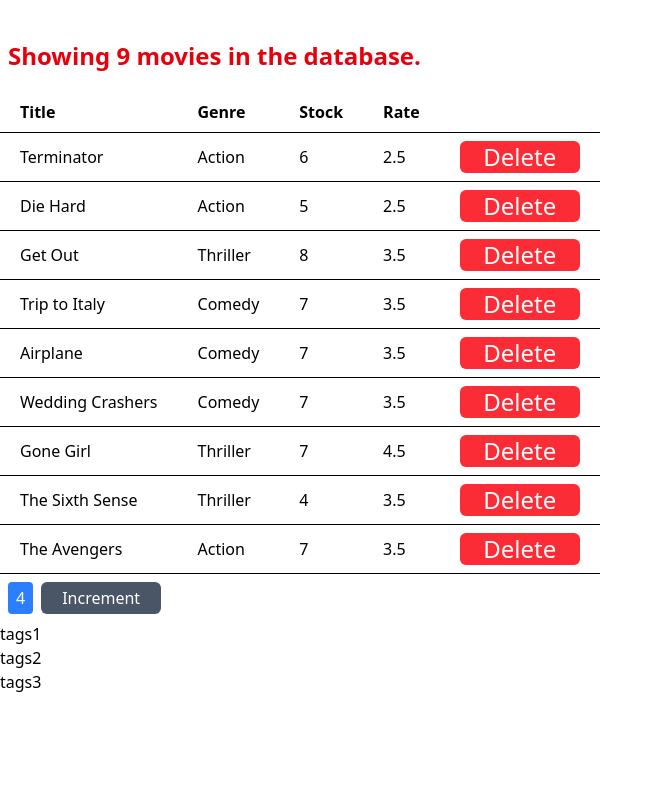
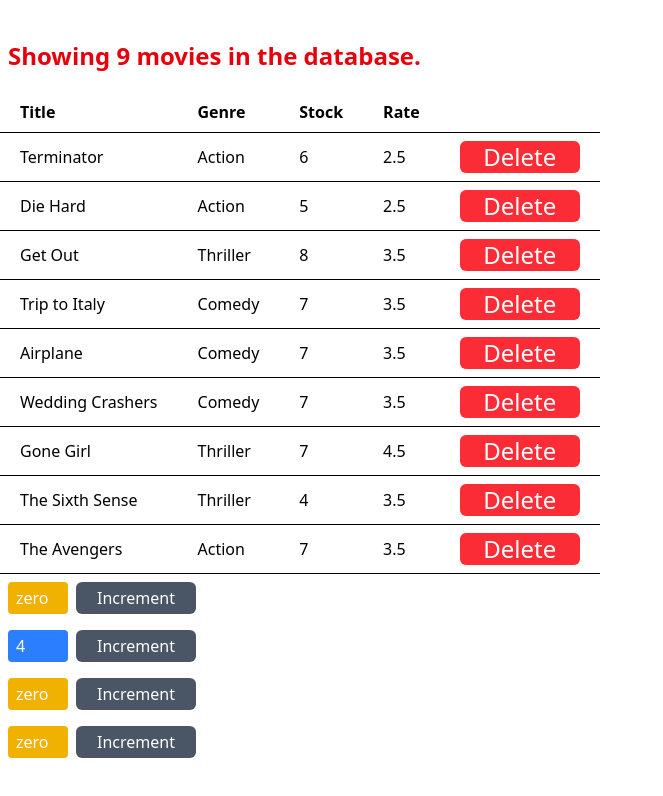
Before and after one commit to Gurmuked/React_practice, a React (Vite) app in the folder react-mosh/: page / in a window 1280 px wide. Shown: the top 796 px of the page, without its empty margins (0-663 px from the left). Built offline with nearby package versions, Linux system fonts and the light colour scheme.

Commit message:
part-6 increment button with it display button by adding  props concept

```diff
--- a/react-mosh/src/App.jsx
+++ b/react-mosh/src/App.jsx
@@ -1,5 +1,5 @@
 import React from 'react';
-import Counter from './components/counter';
+import Counters from './components/counters';
 import Movies from './components/Movies';
 
 function App() {
@@ -7,7 +7,7 @@
   return (
     <>
        <Movies />
-      <Counter />
+      <Counters />
 
     </>
   )
--- a/react-mosh/src/components/Movies.jsx
+++ b/react-mosh/src/components/Movies.jsx
@@ -4,7 +4,6 @@
 class Movies extends Component {
   state = {
     movies: getMovies()
-     // Initialize movies from fakeMovies.js
   };
 
   handleDelete = (movie) => {
@@ -12,8 +11,7 @@
     this.setState({movies:mov});
   }
   render() {
-    const { movies } = this.state; // Destructure movies from state
-    console.log(this.state.movies);
+    const { movies } = this.state;
 
     if (movies.length === 0) return <p  className="text-2xl text-red-600 font-bold pl-2 mb-5 mt-10">There are no movies in the database.</p>;
 
--- a/react-mosh/src/components/counter.jsx
+++ b/react-mosh/src/components/counter.jsx
@@ -1,34 +1,36 @@
-import React, { Component } from 'react';
-class Conuter extends Component {
+import React, { Component } from "react";
+
+class Counter extends Component {
   state = {
-    count:4,
-    tags:['tags1', 'tags2', 'tags3']
-  } ;
+    value:this.props.value
+   };
+
   formatCount = () =>{
-    const {count} = this.state;
-    return this.state.count === 0 ? "zero" : count;
+    return this.state.value === 0 ? "zero" : this.state.value;
+  }
 
-  }
   handleIncrement = () => {
-    this.setState({count: this.state.count+1});
+    this.setState({value: this.state.value + 1});
   }
 
   getBadgeClasses(){
-    let classes = "inline-block px-2 py-1 rounded m-2 text-white ";
- classes += this.state.count === 0 ? "bg-yellow-500" : "bg-blue-500";
-;
-    return classes;
-  }
+    let classes = "inline-block px-2 py-1 rounded m-2 text-white w-15 h-8 ";
+        classes += (this.state.value) === 0 ? "bg-yellow-500" : "bg-blue-500";
+        return classes;
+      }
+
+
 
   render() {
-    return (
-      <div>
-        <span className={this.getBadgeClasses()}>{this. formatCount()}</span>
-         <button onClick={() => this.handleIncrement({id:1})} className="w-30 h-8 bg-gray-600 text-white rounded-md">Increment</button>
-          <ul>{this.state.tags.map((tag, index) => <li key={index}>{tag}</li>)}</ul>
-      </div>
-    );
+
+    return (<div>
+          <span className={this.getBadgeClasses()}>{this.formatCount()}</span>
+          <button onClick={() => this.handleIncrement()}
+               className="w-30 h-8 bg-gray-600 text-white rounded-md">
+               Increment
+          </button>
+       </div>);
   }
 }
 
-export default Conuter;
+export default Counter;
--- /dev/null
+++ b/react-mosh/src/components/counters.jsx
@@ -0,0 +1,25 @@
+import React, { Component } from 'react';
+import Counter from './counter';
+
+
+class Counters extends Component {
+  state = {
+    counters:[
+      {id:1, value:0},
+      {id:2, value:4},
+      {id:3, value:0},
+      {id:4, value:0},
+    ]
+  } ;
+
+
+  render() {
+    return (
+      <div>
+        {this.state.counters.map(counter => <Counter key={counter.id} value={counter.value} />)}
+      </div>
+    );
+  }
+}
+
+export default Counters;
```
